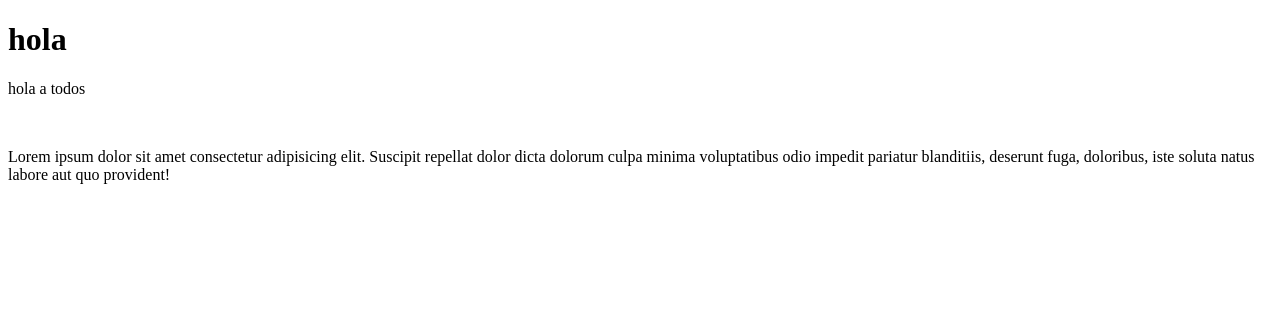
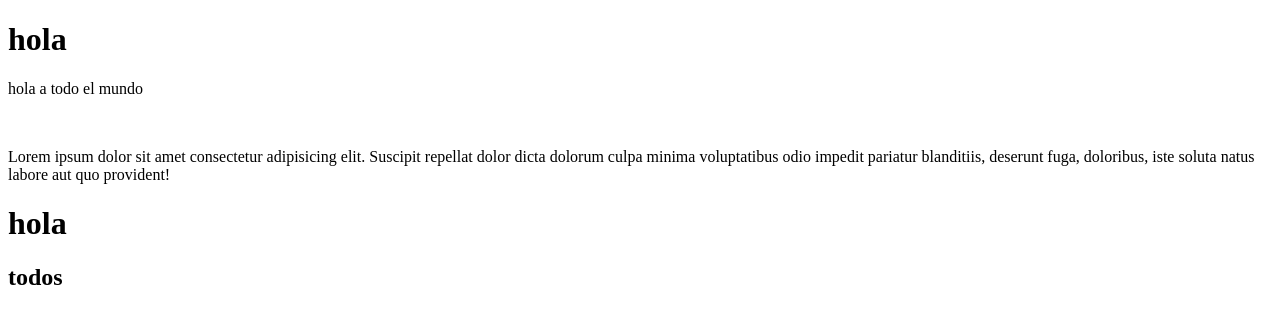
Before and after one commit to OwenRamire/PruebaAEM-, a plain HTML site: page index.html in a window 1280 px wide. Drawn offline with Linux system fonts and the light colour scheme.

Commit message:
INSERTAR HOLA A TODO EL MUNDO

```diff
--- a/index.html
+++ b/index.html
@@ -7,7 +7,7 @@
 </head>
 <body>
     <h1>hola</h1>
-    <p>hola a todos</p>
+    <p>hola a todo el mundo </p>
     <br>
     <p>Lorem ipsum dolor sit amet consectetur adipisicing
         elit. Suscipit repellat dolor dicta dolorum culpa
@@ -16,5 +16,7 @@
         aut quo provident!
     </p>
 
+    <h1>hola</h1>
+    <h2>todos</h2>
 </body>
 </html>
```
